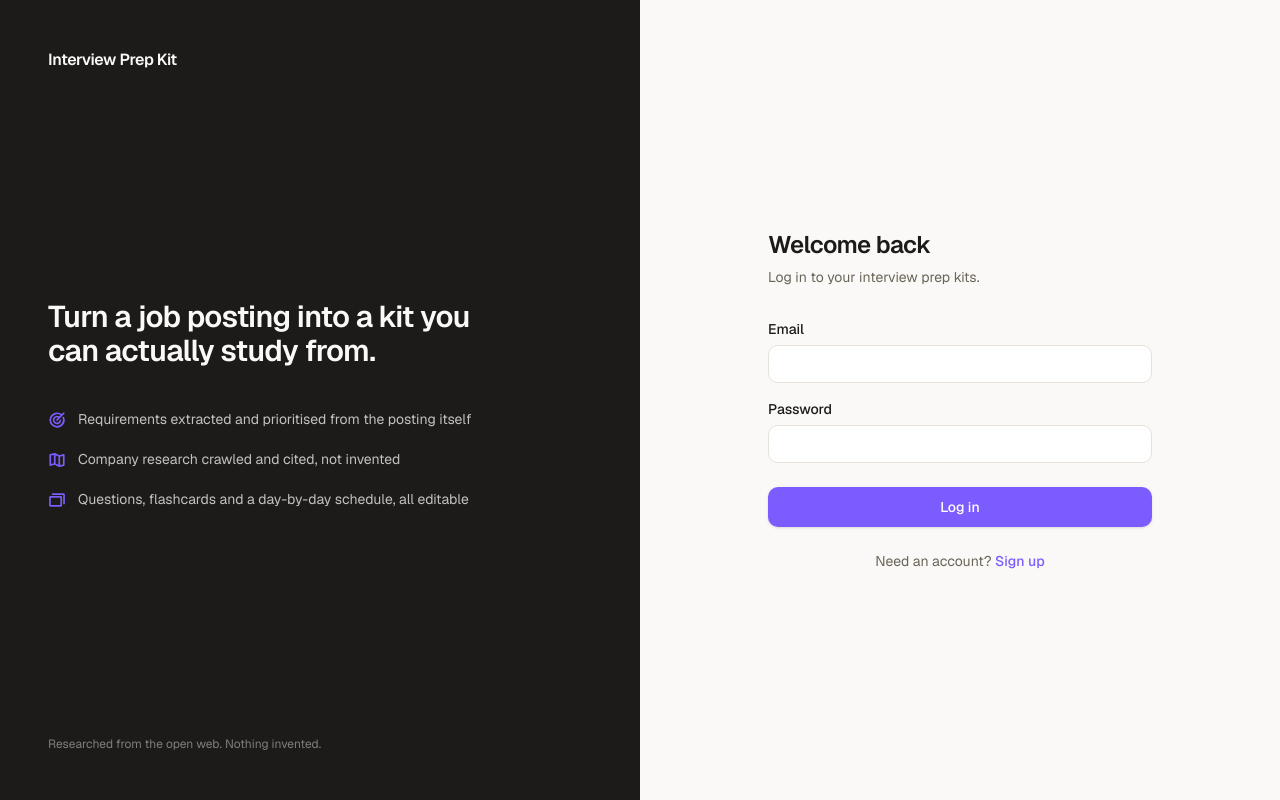
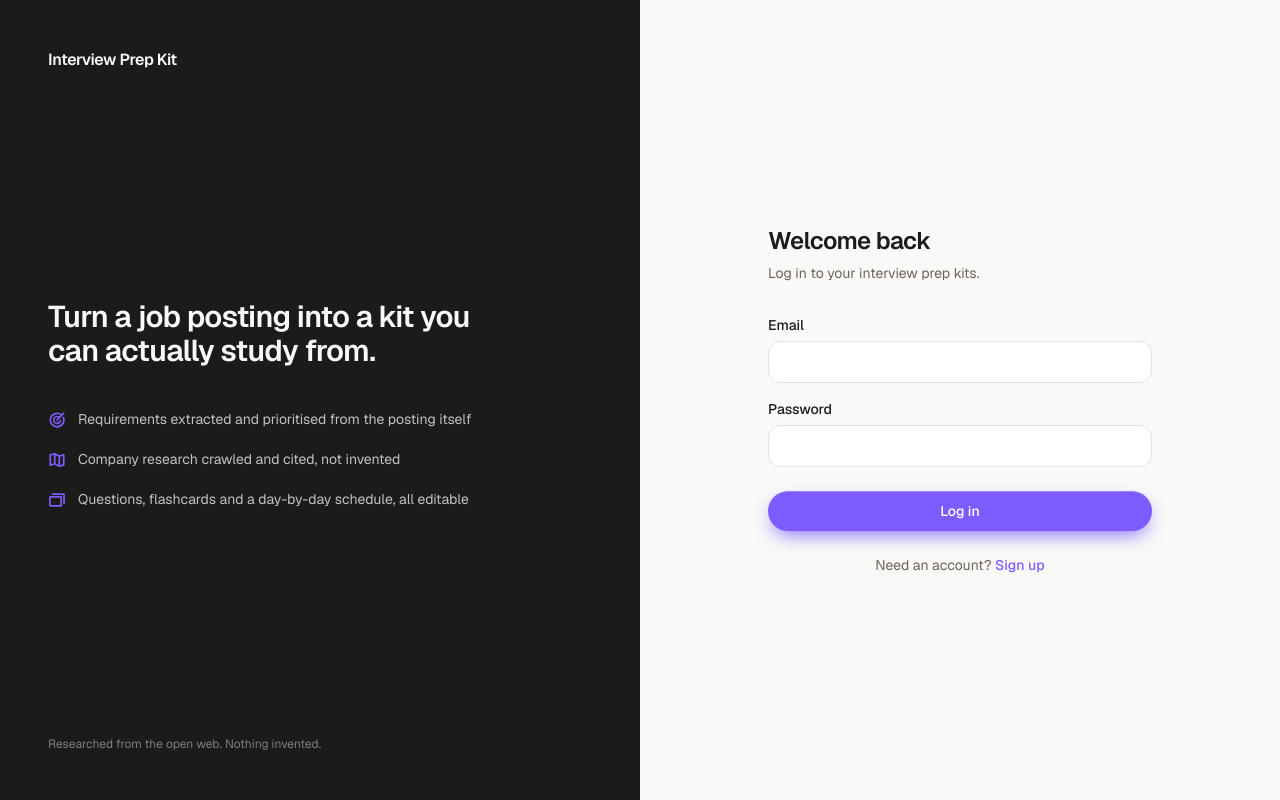
Before and after one commit to Priyanshu61900/interview-prep-kit, a Next.js app: page /login in a window 1280 px wide. Built offline with nearby package versions, Linux system fonts and the light colour scheme.

Commit message:
Premium UI pass: pill CTAs, soft diffused shadows, refined focus rings, larger type scale

```diff
--- a/src/app/(app)/dashboard/page.tsx
+++ b/src/app/(app)/dashboard/page.tsx
@@ -52,7 +52,7 @@ export default function DashboardPage() {
   return (
     <main className="mx-auto max-w-5xl px-4 py-8 sm:px-6">
       <FadeIn>
-        <h1 className="text-2xl font-semibold tracking-tight">Your interview prep kits</h1>
+        <h1 className="text-3xl font-semibold tracking-tight">Your interview prep kits</h1>
         <p className="mt-1 text-sm text-[var(--color-text-muted)]">Paste a job description and a company site to generate one.</p>
       </FadeIn>
 
--- a/src/app/(app)/kits/[id]/page.tsx
+++ b/src/app/(app)/kits/[id]/page.tsx
@@ -103,7 +103,7 @@ export default function KitPage() {
 
       <FadeIn>
         <div className="mb-1 flex flex-wrap items-center gap-2">
-          <h1 className="text-2xl font-semibold tracking-tight">{kit.role.title || "Untitled role"}</h1>
+          <h1 className="text-3xl font-semibold tracking-tight">{kit.role.title || "Untitled role"}</h1>
           {doc.status === "partial" && <Badge tone="warning">Coverage gaps</Badge>}
         </div>
         <p className="mb-6 text-[var(--color-text-muted)]">
--- a/src/app/globals.css
+++ b/src/app/globals.css
@@ -21,9 +21,13 @@
   --color-danger-soft: #fbe9e7;
   --color-warning: #8a5a00;
   --color-warning-soft: #fdf1da;
-  --radius-sm: 6px;
-  --radius-md: 10px;
-  --radius-lg: 16px;
+  --radius-sm: 8px;
+  --radius-md: 12px;
+  --radius-lg: 20px;
+  --radius-xl: 26px;
+  --shadow-card: 0 1px 2px rgba(28, 27, 25, 0.04), 0 12px 28px -12px rgba(28, 27, 25, 0.12);
+  --shadow-card-hover: 0 1px 2px rgba(28, 27, 25, 0.05), 0 20px 40px -14px rgba(28, 27, 25, 0.18);
+  --inset-highlight: inset 0 1px 0 rgba(255, 255, 255, 0.5);
 }
 
 @theme inline {
@@ -72,6 +76,9 @@
     --color-danger-soft: #3a2422;
     --color-warning: #ffcc7a;
     --color-warning-soft: #3a2f18;
+    --shadow-card: 0 1px 0 rgba(255, 255, 255, 0.03), 0 16px 36px -14px rgba(0, 0, 0, 0.55);
+    --shadow-card-hover: 0 1px 0 rgba(255, 255, 255, 0.04), 0 24px 48px -16px rgba(0, 0, 0, 0.65);
+    --inset-highlight: inset 0 1px 0 rgba(255, 255, 255, 0.06);
   }
 }
 
--- a/src/components/ui.tsx
+++ b/src/components/ui.tsx
@@ -13,19 +13,22 @@ export function Button({
 }: Omit<HTMLMotionProps<"button">, "ref"> & { variant?: "primary" | "secondary" | "ghost" | "danger"; size?: "sm" | "md" }) {
   const reduce = useReducedMotion();
   const base =
-    "inline-flex items-center justify-center gap-2 rounded-[var(--radius-md)] font-medium transition-colors duration-150 disabled:opacity-50 disabled:cursor-not-allowed";
-  const sizes = size === "sm" ? "px-3 py-1.5 text-sm" : "px-4 py-2.5 text-sm";
+    "inline-flex items-center justify-center gap-2 font-medium transition-[background-color,border-color,box-shadow] duration-200 ease-[cubic-bezier(0.32,0.72,0,1)] disabled:opacity-50 disabled:cursor-not-allowed";
+  const isPrimary = variant === "primary";
+  const shape = isPrimary ? "rounded-full" : "rounded-[var(--radius-md)]";
+  const sizes = size === "sm" ? "px-3.5 py-1.5 text-sm" : isPrimary ? "px-5 py-2.5 text-sm" : "px-4 py-2.5 text-sm";
   const variants: Record<string, string> = {
-    primary: "bg-[var(--color-accent)] text-[var(--color-accent-foreground)] hover:bg-[var(--color-accent-hover)] shadow-sm shadow-[var(--color-accent)]/20",
+    primary: "bg-[var(--color-accent)] text-[var(--color-accent-foreground)] hover:bg-[var(--color-accent-hover)] shadow-[0_1px_0_rgba(255,255,255,0.25)_inset,0_8px_20px_-6px_var(--color-accent)]",
     secondary: "bg-[var(--color-surface)] text-[var(--color-text)] border border-[var(--color-border-strong)] hover:border-[var(--color-accent)]",
     ghost: "text-[var(--color-text-muted)] hover:text-[var(--color-text)] hover:bg-[var(--color-border)]/60",
     danger: "bg-[var(--color-danger-soft)] text-[var(--color-danger)] hover:brightness-95",
   };
   return (
     <motion.button
-      className={`${base} ${sizes} ${variants[variant]} ${className}`}
+      className={`${base} ${shape} ${sizes} ${variants[variant]} ${className}`}
       whileTap={reduce || props.disabled ? undefined : { scale: 0.97 }}
-      transition={{ duration: 0.12 }}
+      whileHover={reduce || props.disabled || !isPrimary ? undefined : { y: -1 }}
+      transition={{ duration: 0.18, ease: [0.32, 0.72, 0, 1] }}
       {...props}
     >
       {children}
@@ -33,29 +36,22 @@ export function Button({
   );
 }
 
+const fieldBase =
+  "w-full rounded-[var(--radius-md)] border border-[var(--color-border-strong)] bg-[var(--color-surface)] px-3.5 py-2.5 text-sm text-[var(--color-text)] transition-[border-color,box-shadow] duration-200 ease-[cubic-bezier(0.32,0.72,0,1)] placeholder:text-[var(--color-text-faint)] focus:border-[var(--color-accent)] focus:shadow-[0_0_0_3px_var(--color-accent-soft)] focus:outline-none";
+
 export function TextInput({ className = "", ...props }: InputHTMLAttributes<HTMLInputElement>) {
-  return (
-    <input
-      className={`w-full rounded-[var(--radius-md)] border border-[var(--color-border-strong)] bg-[var(--color-surface)] px-3 py-2 text-sm text-[var(--color-text)] transition-colors duration-150 placeholder:text-[var(--color-text-faint)] focus:border-[var(--color-accent)] ${className}`}
-      {...props}
-    />
-  );
+  return <input className={`${fieldBase} ${className}`} {...props} />;
 }
 
 export function TextArea({ className = "", ...props }: TextareaHTMLAttributes<HTMLTextAreaElement>) {
-  return (
-    <textarea
-      className={`w-full rounded-[var(--radius-md)] border border-[var(--color-border-strong)] bg-[var(--color-surface)] px-3 py-2 text-sm text-[var(--color-text)] transition-colors duration-150 placeholder:text-[var(--color-text-faint)] focus:border-[var(--color-accent)] ${className}`}
-      {...props}
-    />
-  );
+  return <textarea className={`${fieldBase} ${className}`} {...props} />;
 }
 
 export function Card({ className = "", hover = false, children }: { className?: string; hover?: boolean; children: ReactNode }) {
   return (
     <div
-      className={`rounded-[var(--radius-lg)] border border-[var(--color-border)] bg-[var(--color-surface)] shadow-sm transition-all duration-200 ${
-        hover ? "hover:-translate-y-0.5 hover:border-[var(--color-border-strong)] hover:shadow-md" : ""
+      className={`rounded-[var(--radius-lg)] border border-[var(--color-border)] bg-[var(--color-surface)] shadow-[var(--shadow-card)] [box-shadow:var(--shadow-card),var(--inset-highlight)] transition-[transform,box-shadow,border-color] duration-300 ease-[cubic-bezier(0.32,0.72,0,1)] ${
+        hover ? "hover:-translate-y-1 hover:border-[var(--color-border-strong)] hover:[box-shadow:var(--shadow-card-hover),var(--inset-highlight)]" : ""
       } ${className}`}
     >
       {children}
```
